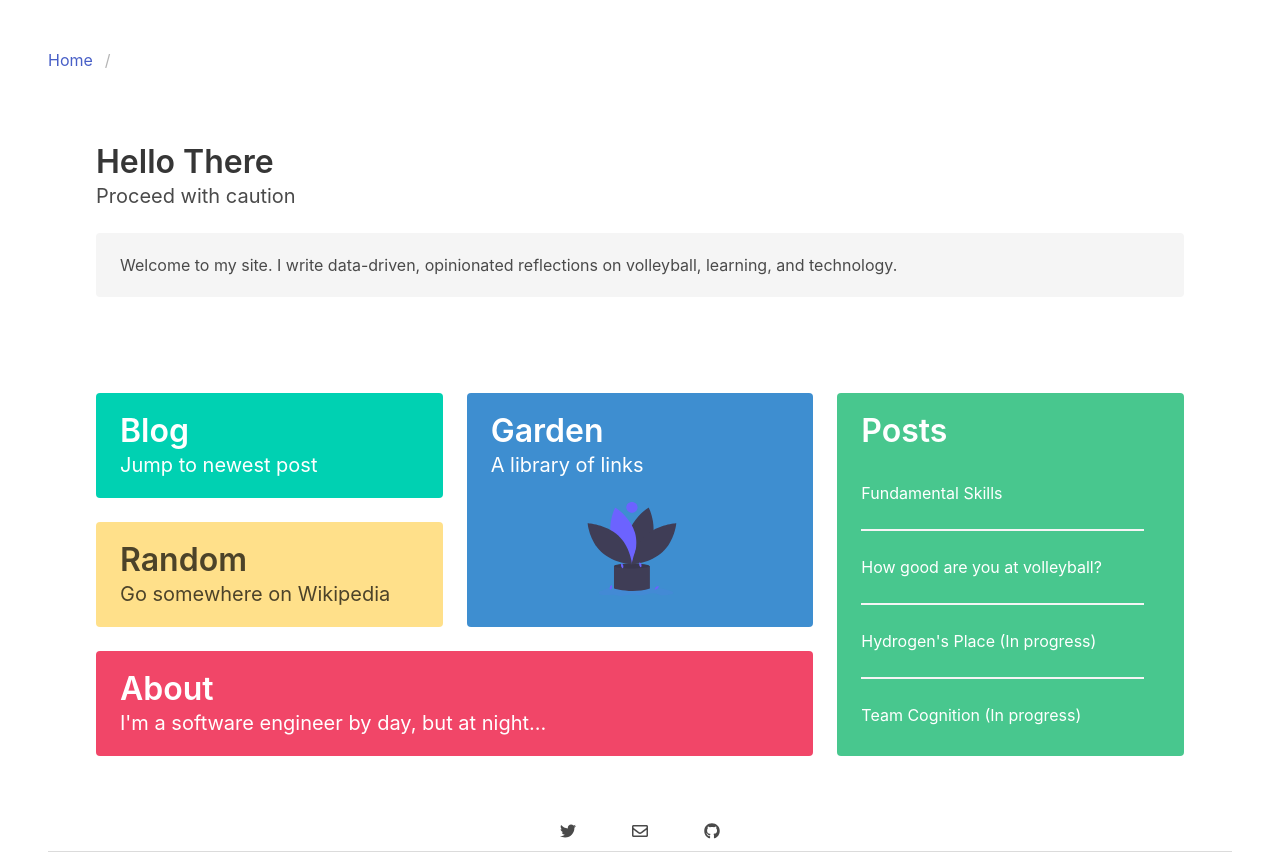
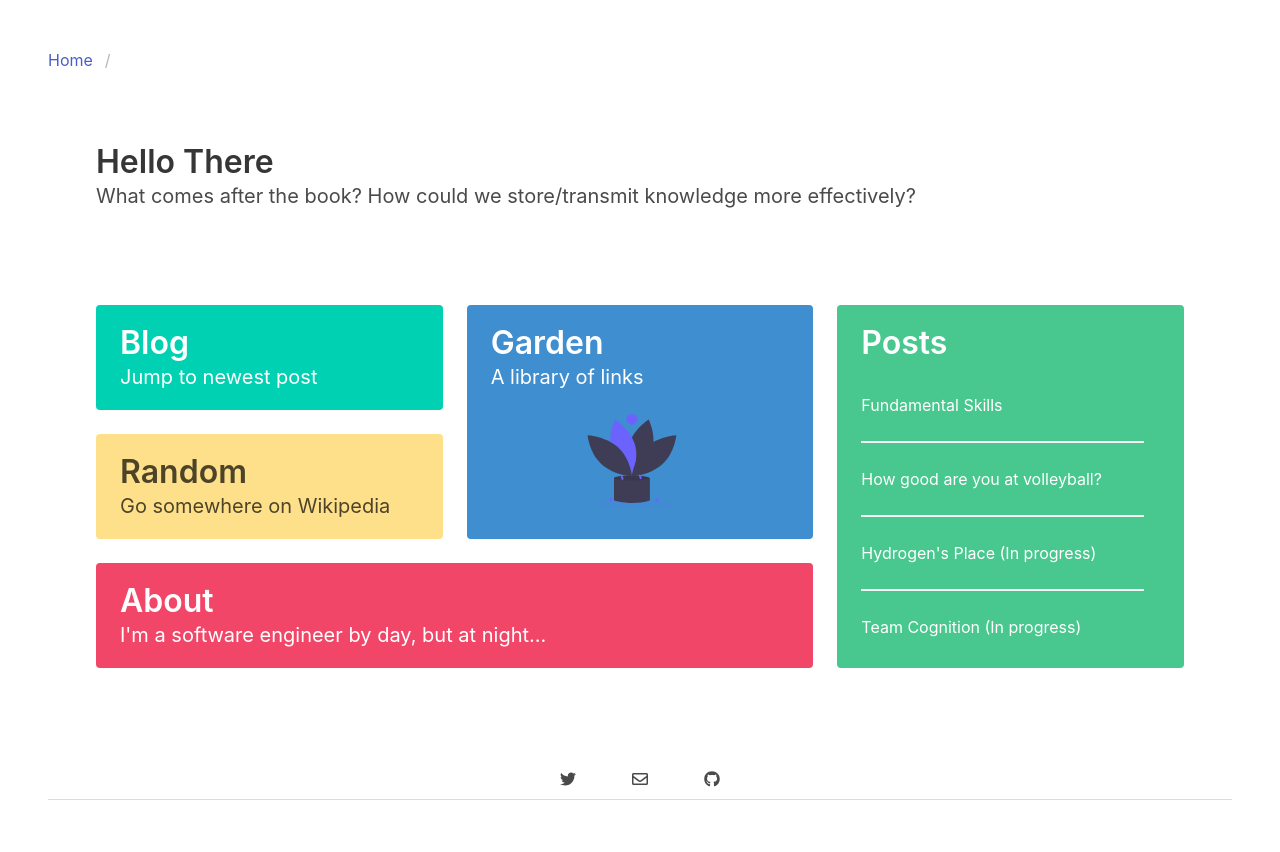
Before and after one commit to eli1797/Learning_Vue, a Vue app in the folder blog/: page / in a window 1280 px wide. After the commit the page ends 800 px from the top, so only its background shows below. Built offline with nearby package versions, Linux system fonts and the light colour scheme.

Commit message:
remove message, can random phrases to questions

```diff
--- a/blog/src/views/Home.vue
+++ b/blog/src/views/Home.vue
@@ -7,9 +7,9 @@
         <p class="subtitle">
           {{ this.randomPhrases[Math.floor(Math.random() * this.randomPhrases.length)] }}
         </p>
-        <div class="notification">
+        <!-- <div class="notification">
           Welcome to my site. I write data-driven, opinionated reflections on volleyball, learning, and technology.
-        </div>
+        </div> -->
       </div>
     </section>
 
@@ -84,7 +84,8 @@ export default {
   data () {
     return {
       // Ideas to add: "Proceed with caution", ""
-      randomPhrases: ["How tall are you?", "General Kenobi", "Motor learning nerds", "You are here", "Proceed with caution"]
+      // randomPhrases: ["How tall are you?", "General Kenobi", "Motor learning nerds", "You are here", "Proceed with caution"]
+      randomPhrases: ["How can we improve urban life?", "How could we improve first interactions?", "When do I naturally feel like meditating, exercising, eating well? How can I get into that state more often?", "How could we improve drought preparedness? How can we get more freshwater?", "How can energy be converted to usable forms, stored, and used without emitting pollutants or GHG?", "What comes after the book? How could we store/transmit knowledge more effectively?"]
     }
   },
 }
```
Also changed, not shown: 1 other file (tests, documents, lock files or other folders).
